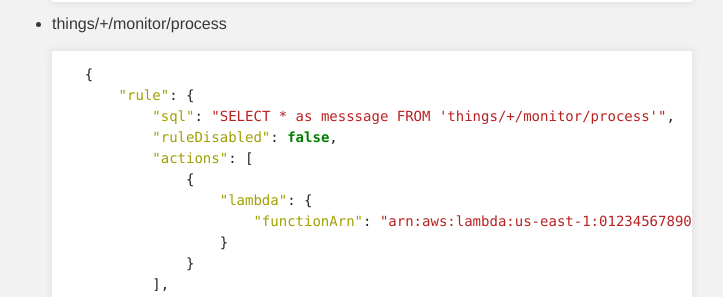
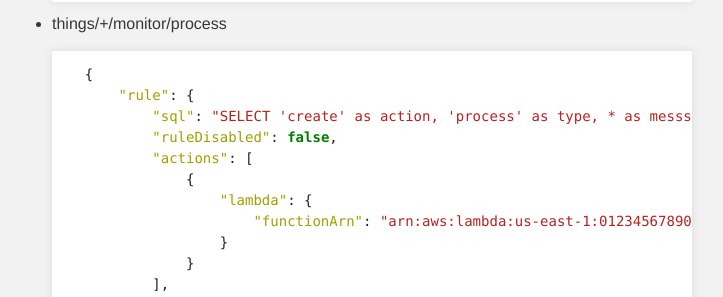
Before and after one commit to ArrowElectronics/aws-iot-dragonpulse-js, a Jekyll site: the page built from admin/foundation.md, in a window 1280 px wide and 900 px high, scrolled down 4812 px. Shown: the part 152-449 px from the top of the window, without its empty margins (288-1011 px from the left). Built offline with Jekyll 4.4.1, drawn with Linux system fonts in a browser that asks for light colours; Markdown is read by kramdown in place of the engine named in the settings.

Commit message:
Corrected topic rule for process

````diff
--- a/admin/foundation.md
+++ b/admin/foundation.md
@@ -246,7 +246,7 @@
     ```json
     {
         "rule": {
-            "sql": "SELECT * as messsage FROM 'things/+/monitor/process'",
+            "sql": "SELECT 'create' as action, 'process' as type, * as messsage, topic(2) as message.thingId FROM 'things/+/monitor/process'",
             "ruleDisabled": false,
             "actions": [
                 {
````
